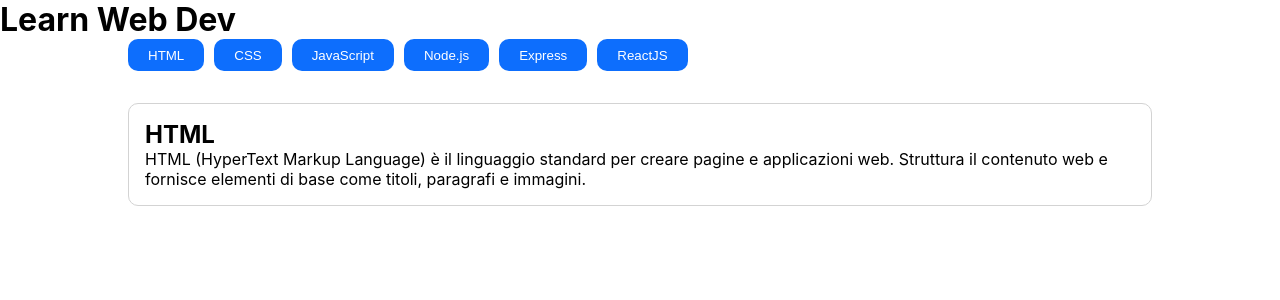
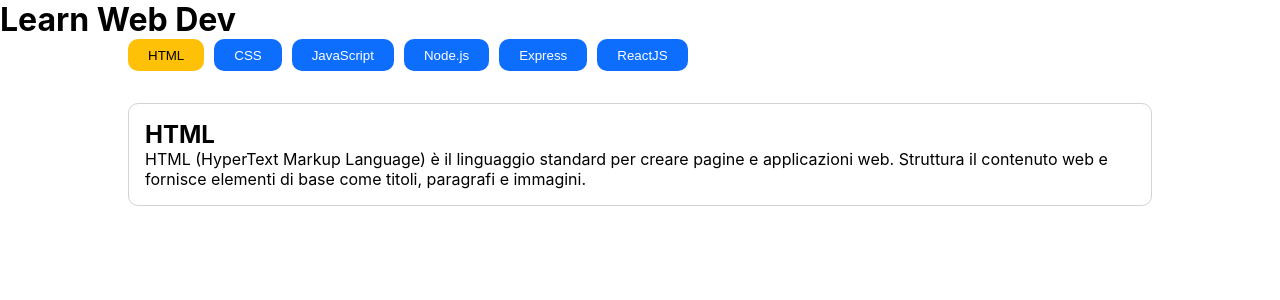
Before and after one commit to francescocifaldi/react-use-state, a React (Vite) app: page / in a window 1280 px wide. Shown: the top 300 px of the page. Built offline with nearby package versions, Linux system fonts and the light colour scheme.

Commit message:
ADD reactive btn class switch on active btn

```diff
--- a/src/App.jsx
+++ b/src/App.jsx
@@ -2,7 +2,6 @@
 import Button from "./components/Button"
 import Content from "./components/Content"
 import languages from "./languages"
-import buttonStyle from "./components/Button.module.css"
 
 function App() {
   const [currentIndex, setCurrentIndex] = useState(0)
@@ -16,7 +15,7 @@
         <div className="container">
           <div className="myList">
             {languages.map((language, i) => (
-              <Button key={language.id} item={language} callback={() => setCurrentIndex(i)} className={i === currentIndex ? buttonStyle.selected : ''} />
+              <Button key={language.id} item={language} callback={() => setCurrentIndex(i)} active={i === currentIndex} />
             ))}
           </div>
           <div>
--- a/src/components/Button.jsx
+++ b/src/components/Button.jsx
@@ -1,8 +1,8 @@
 import style from "./Button.module.css"
 
-export default function Button({ item, callback = () => { } }, className) {
+export default function Button({ item, callback = () => { }, active }) {
     const { id, title } = item
     return (
-        <button onClick={callback} className={`${style.btn} ${className}`}>{title}</button>
+        <button onClick={callback} className={`${style.btn} ${active ? style.selected : ''}`}>{title}</button>
     )
 }
```
